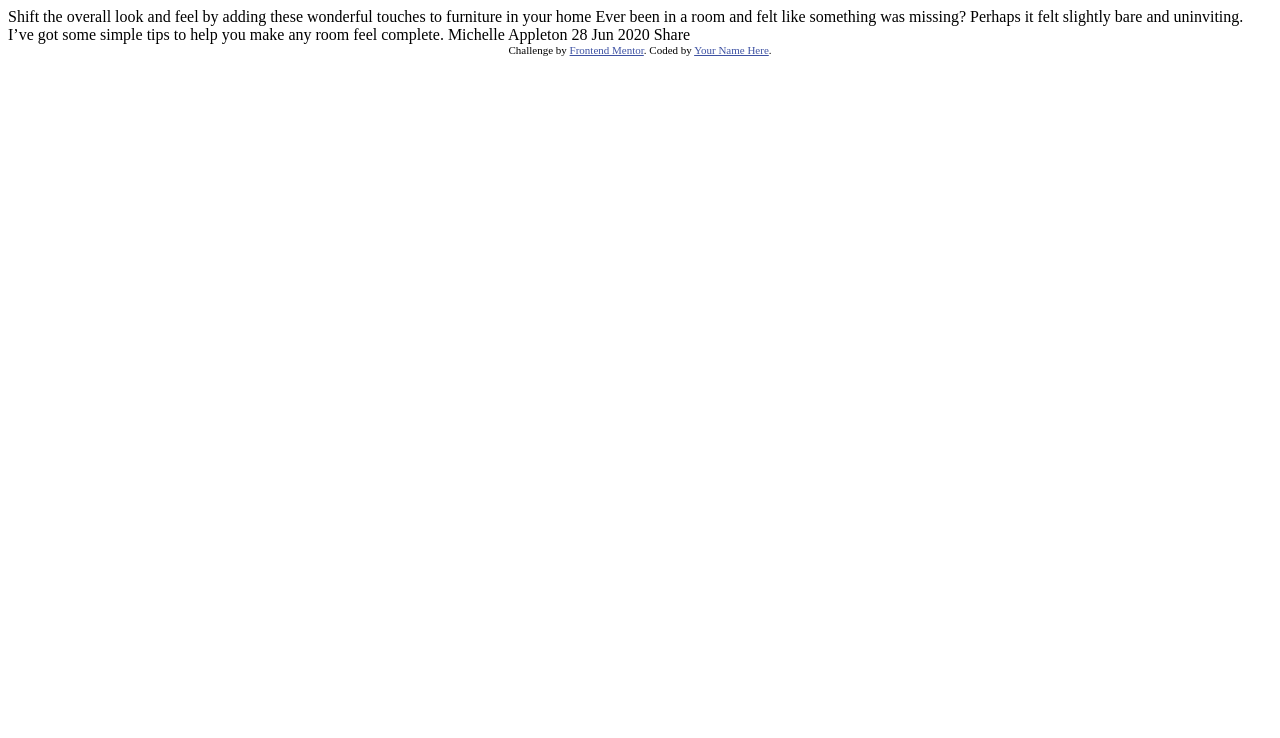
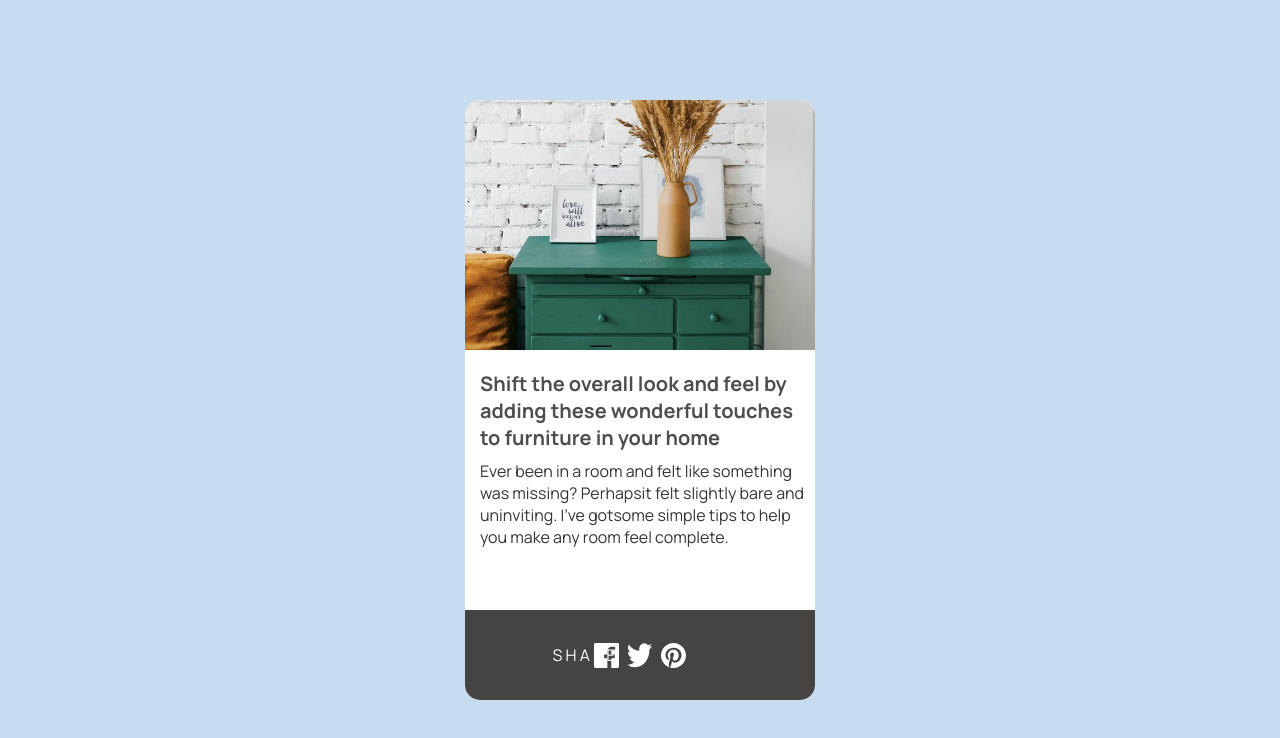
Before and after one commit to nickolas-lopes/article-preview, a plain HTML site: page article-preview/index.html in a window 1280 px wide. Drawn offline with Linux system fonts and the light colour scheme.

Commit message:
new-project

```diff
--- a/article-preview/index.html
+++ b/article-preview/index.html
@@ -1,36 +1,59 @@
 <!DOCTYPE html>
 <html lang="en">
+
 <head>
   <meta charset="UTF-8">
-  <meta name="viewport" content="width=device-width, initial-scale=1.0"> <!-- displays site properly based on user's device -->
+  <meta name="viewport" content="width=device-width, initial-scale=1.0">
+  <link rel="icon" type="image/png" sizes="32x32" href="./images/favicon-32x32.png">
+  <title>Frontend Mentor | Article preview component</title>
+  <link rel="stylesheet" href="styles/sass/styles.css">
+  <link rel="preconnect" href="https://fonts.googleapis.com">
+  <link rel="preconnect" href="https://fonts.gstatic.com" crossorigin>
+  <link href="https://fonts.googleapis.com/css2?family=Manrope:wght@200;300;400;500;600;700;800&display=swap"
+    rel="stylesheet">
+</head>
 
-  <link rel="icon" type="image/png" sizes="32x32" href="./images/favicon-32x32.png">
+<body>
+  <main>
+    <figure class="drawers">
+    </figure>
+    <h2>Shift the overall look and feel by adding these wonderful touches to furniture in your home</h2>
+    <p class="text">
+      Ever been in a room and felt like something was missing? Perhapsit felt slightly bare and uninviting. I’ve gotsome
+      simple tips to help you make any room feel complete.
+    </p>
+    <section>
+      <div id="media">
+        <div class="share">
+          <p>S H A R E</p>
+        </div>
+            <div class="btns">
+              <img src="images/icon-facebook.svg" alt="" class="social-media">
+              <img src="images/icon-twitter.svg" alt="" class="social-media">
+              <img src="images/icon-pinterest.svg" alt="" class="social-media">
+            </div>
+            <div class="share-media">
 
-  <title>Frontend Mentor | Article preview component</title>
+            </div>
+      </div>
+      <figure class="avatar"></figure>
+      <p>
+        Michelle Appleton <br>
+        28 Jun 2020
+      </p>
+      <figure class="share"></figure>
+    </section>
+  </main>
 
-  <!-- Feel free to remove these styles or customise in your own stylesheet 👍 -->
-  <style>
-    .attribution { font-size: 11px; text-align: center; }
-    .attribution a { color: hsl(228, 45%, 44%); }
-  </style>
-</head>
-<body>
 
-  Shift the overall look and feel by adding these wonderful
-  touches to furniture in your home
 
-  Ever been in a room and felt like something was missing? Perhaps
-  it felt slightly bare and uninviting. I’ve got some simple tips
-  to help you make any room feel complete.
+  <!-- Share -->
 
-  Michelle Appleton
-  28 Jun 2020
-
-  Share
-
-  <div class="attribution">
+  <!-- <div class="attribution">
     Challenge by <a href="https://www.frontendmentor.io?ref=challenge" target="_blank">Frontend Mentor</a>.
     Coded by <a href="#">Your Name Here</a>.
-  </div>
+  </div> -->
+  <script src="scripts/script.js"></script>
 </body>
+
 </html>
--- /dev/null
+++ b/article-preview/scripts/script.js
@@ -0,0 +1 @@
+const shareBtn = document.querySelector('.share')
--- /dev/null
+++ b/article-preview/styles/sass/_js-interaction.scss
@@ -0,0 +1,33 @@
+#media{
+    width: 100%;
+    height: 90px;
+    border-radius: 0px 0px 15px 15px;
+    display: flex;
+    align-items: center;
+    justify-content: space-evenly;
+    align-items: center;
+    background-color: rgb(70, 67, 67);
+    z-index: 1000;
+    position: absolute;
+    right: 15px;
+    // display: none;
+}
+.social-media{
+    height: 25px;
+    width: 25px;
+}
+div.btns{
+    width: 100px;
+    display: flex;
+    justify-content: space-around;
+}
+div.share{
+    margin-bottom: 23px;
+    color: #fff;
+}
+div.media-share{
+    background-image:url(../../images/icon-share.svg) ;
+    background-size: cover;
+    height: 50px;
+    width: 50px;
+}
--- /dev/null
+++ b/article-preview/styles/sass/_main-content.scss
@@ -0,0 +1,64 @@
+main{
+    background-color: #ffffff;
+    height: 600px;
+    width: 350px;
+    border-radius: 15px;
+    padding: 0px 15px 0px 15px;
+    position: relative;
+}
+figure.drawers{
+    width: 350px;
+    height: 250px;
+    background-image: url(../../images/drawers.jpg);
+    background-size: cover;
+    border-radius: 15px 15px 0px 0px;
+    position: absolute;
+    right: 0.5px;
+}
+h2{
+    font-size: 20px;
+    position: absolute;
+    top: 45%;
+    color: #4e4e4e;
+}
+p.text{
+    position: absolute;
+    top: 60%;
+    color: #363535;
+}
+section{
+    position: absolute;
+    top: 85%;
+    width: 100%;
+    height: 100px;
+    p{
+        position: absolute;
+        left: 25%;
+    }
+}
+figure.avatar{
+    background-image: url(../../images/avatar-michelle.jpg);
+    background-size: cover;
+    height: 50px;
+    width: 50px;
+    position: absolute;
+    right: 85%;
+    border-radius: 50%;
+    // z-index: -1;
+}
+figure.share{
+    background-image: url(../../images/icon-share.svg) ;
+    background-size: 25px;
+    background-repeat: no-repeat;
+    background-position: center center;
+    position: absolute;
+    left: 75%;
+    top: 1px;
+    height: 50px;
+    width: 50px;
+    background-color: #e9e6e6;
+    border-radius: 50%;
+}
+figure.share:hover{
+    background-color: #000;
+}
--- /dev/null
+++ b/article-preview/styles/sass/general-styles.scss
@@ -0,0 +1,17 @@
+@import './main-content';
+@import './js-interaction';
+*{
+    font-family: 'Manrope';
+    margin: 0;
+    padding: 0;
+    outline: 0;
+    box-sizing: border-box;
+}
+body{
+    background-color: #c8dcf0;
+    height: 100vh;
+    width: 100vw;
+    display: flex;
+    justify-content: center;
+    align-items: center;
+}
```
Also changed, not shown: article-preview/styles/sass/styles.css (added), 2 other files.
